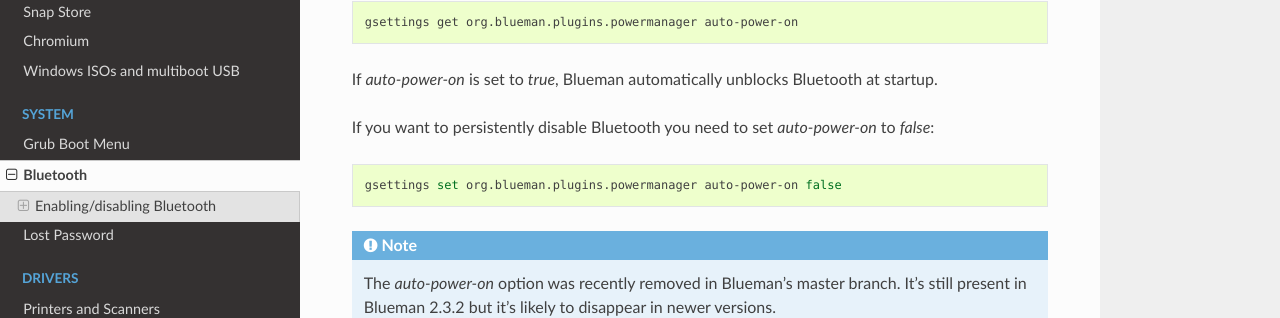
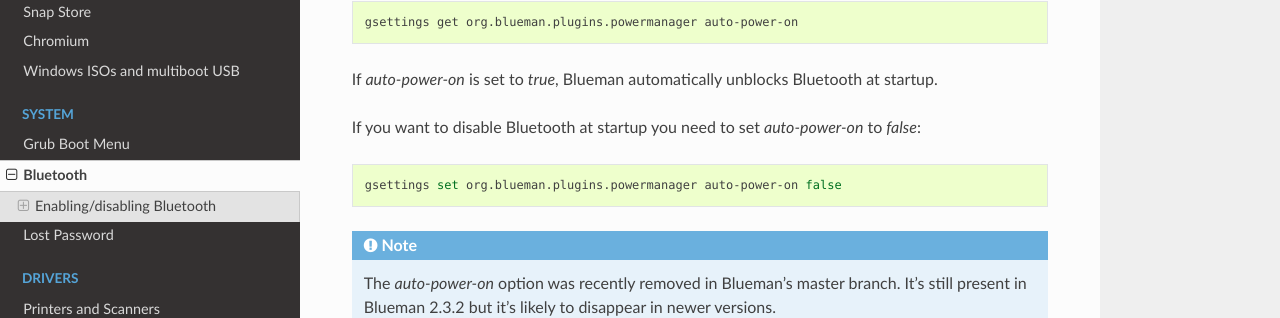
Before and after one commit to linuxmint/doc-user-guide, a Sphinx documentation site: the page built from docs/bluetooth.rst, in a window 1280 px wide and 900 px high, scrolled down 1292 px. Shown: the part 140-458 px from the top of the window. Built offline with Sphinx 7.4.7 and the Read the Docs theme 2.0.0, drawn with Linux system fonts in a browser that asks for light colours.

Commit message:
bluetooth.rst: drop 'persistently' since this can still be toggled

```diff
--- a/docs/bluetooth.rst
+++ b/docs/bluetooth.rst
@@ -54,7 +54,7 @@
 
 If `auto-power-on` is set to `true`, Blueman automatically unblocks Bluetooth at startup.
 
-If you want to persistently disable Bluetooth you need to set `auto-power-on` to `false`:
+If you want to disable Bluetooth at startup you need to set `auto-power-on` to `false`:
 
 .. code-block:: bash
 
```
